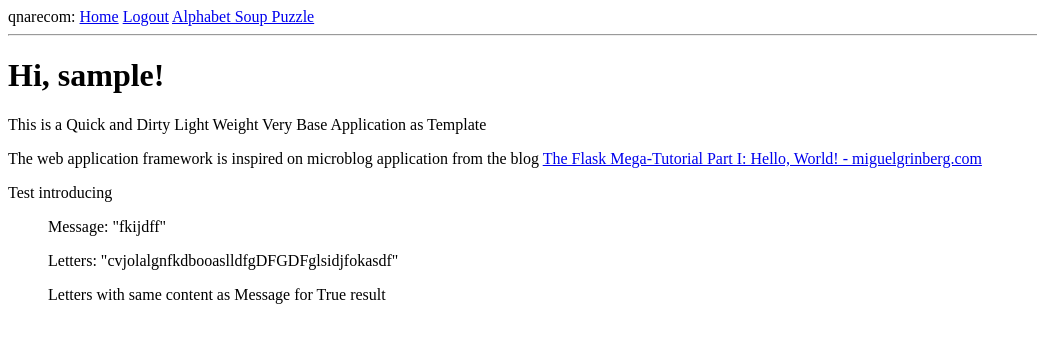
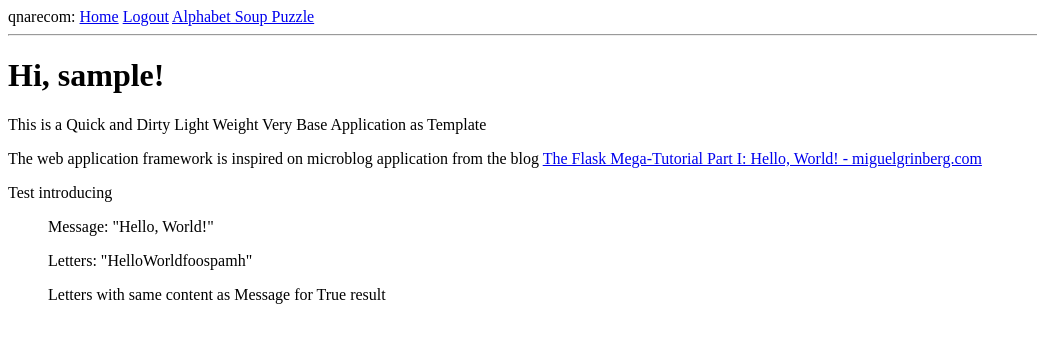
Before and after one commit to daniel-julio-iglesias/alphabetsoup, a Flask app: page / in a window 1280 px wide. Shown: the top 343 px of the page, without its empty margins (0-1037 px from the left). Run offline with Flask 2, Linux system fonts and the light colour scheme; the visitor is signed in with stand-in values (Sample User, id 1); data comes from the database, SQL or seed files in the repository.

Commit message:
[REL] Base Algorithms Method 1, Method 2

```diff
--- a/app/mainapp.py
+++ b/app/mainapp.py
@@ -86,10 +86,10 @@ class MainApp:
 
 if __name__ == '__main__':
     # message = 'fkijdff'
-    message = "hello, world!"
+    message = "Hello, World!"
     # letters = 'cvjolalgnfkdbooaslldfgDFGDFglsidjfokasdf'
     # letters = 'fkijdff'
-    letters = 'helloworldfoospam'
+    letters = 'HelloWorldfoospamh'
 
     print(message)
     print(letters)
--- a/app/routes.py
+++ b/app/routes.py
@@ -71,7 +71,7 @@ def alphabetsoup():
         letters = form.letters.data
 
         cooking = MainApp(message, letters)
-        showme = cooking.hasmessage()
+        showme = cooking.has_message()
 
         flash('My message is in the soup: {}'.format(showme))
         # return redirect(url_for('index'))
--- a/app/templates/index.html
+++ b/app/templates/index.html
@@ -7,8 +7,8 @@
         <p>The web application framework is inspired on microblog application from the blog
 		    <a href="https://blog.miguelgrinberg.com/post/the-flask-mega-tutorial-part-i-hello-world">The Flask Mega-Tutorial Part I: Hello, World! - miguelgrinberg.com</a></p>
 		<p>Test introducing</p>
-        <ul>Message: "fkijdff"</ul>
-        <ul>Letters: "cvjolalgnfkdbooaslldfgDFGDFglsidjfokasdf"</ul>
+        <ul>Message: "Hello, World!"</ul>
+        <ul>Letters: "HelloWorldfoospamh"</ul>
         <ul>Letters with same content as Message for True result</ul>
 	</div>
 {% endblock %}
```
